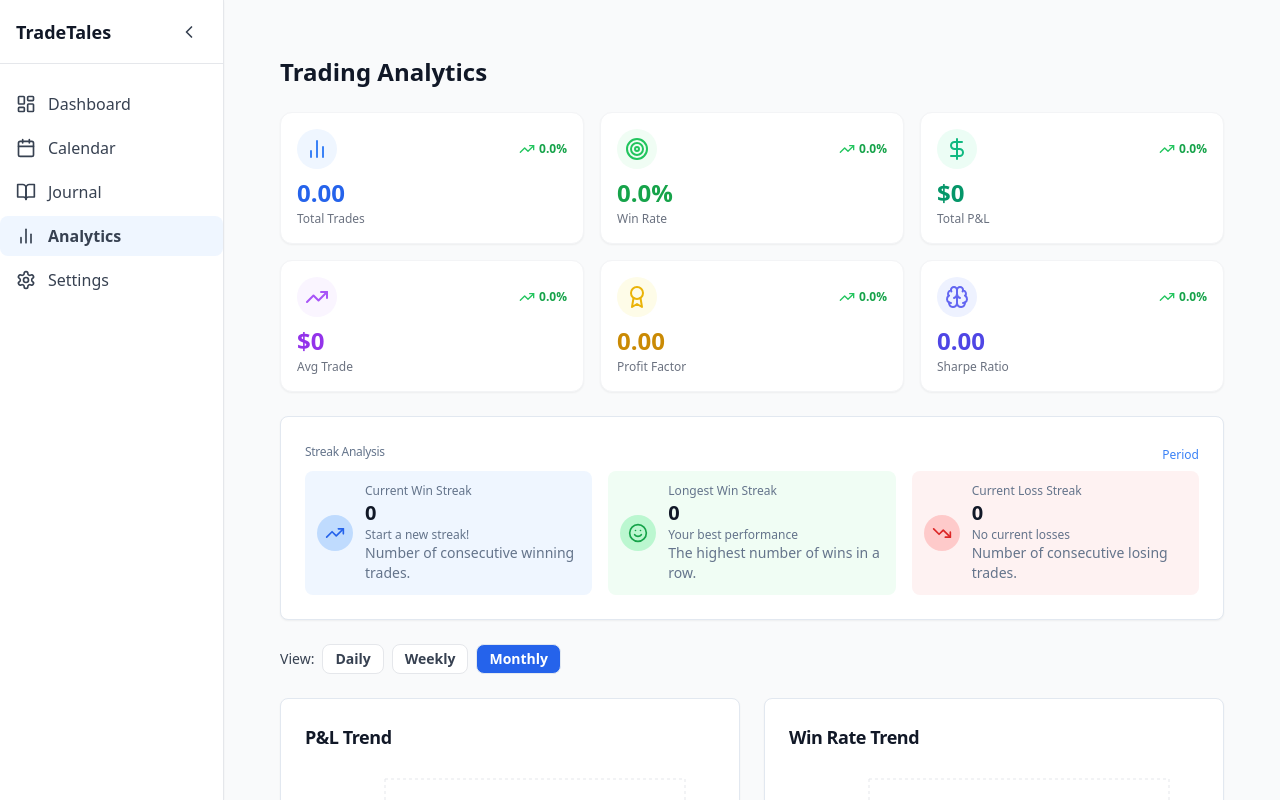
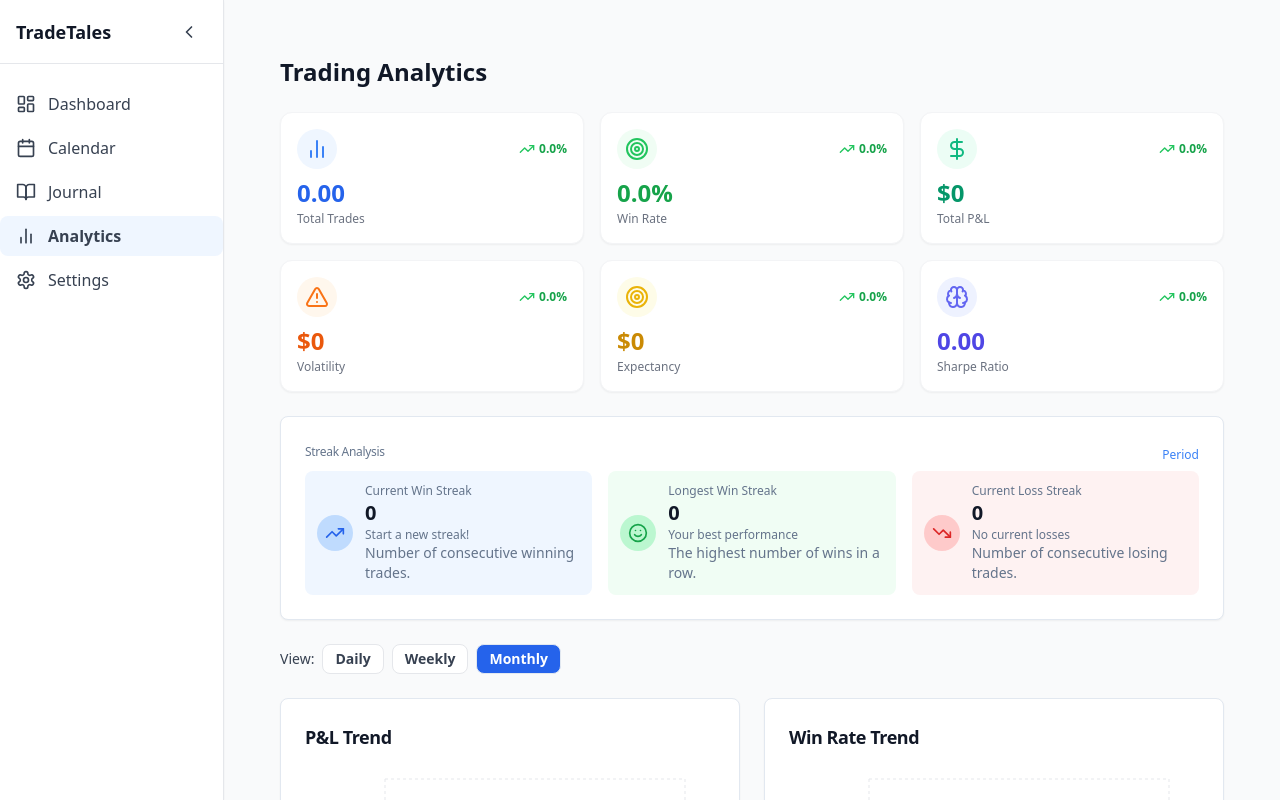
Before and after one commit to princhprays/trade-tales, a React (Vite) app: page / in a window 1280 px wide. Both pictures are taken after a click on the button "Analytics". Built offline with nearby package versions, Linux system fonts and the light colour scheme.

Commit message:
Enhance Analytics: Replace Profit Factor with Expectancy, fix P&L color coding, add Volatility metric, and improve performance score calculations

```diff
--- a/src/components/Analytics.tsx
+++ b/src/components/Analytics.tsx
@@ -273,7 +273,7 @@ function SetupPerformanceTable({ entries }: { entries: TradeEntry[] }) {
                   <span className={`inline-block px-3 py-1 rounded-full text-xs font-semibold ${s.winRate >= 60 ? 'bg-green-100 text-green-700' : 'bg-red-100 text-red-700'}`}>{Math.round(s.winRate)}%</span>
                 </td>
                 <td className="py-3 px-4 text-center text-gray-900 dark:text-white">${Math.round(s.avgPnL).toLocaleString()}</td>
-                <td className="py-3 px-4 text-center font-semibold text-green-600">${Math.round(s.totalPnL).toLocaleString()}</td>
+                <td className={`py-3 px-4 text-center font-semibold ${s.totalPnL >= 0 ? 'text-green-600' : 'text-red-600'}`}>${Math.round(s.totalPnL).toLocaleString()}</td>
               </tr>
             ))}
           </tbody>
@@ -327,7 +327,7 @@ function AdvancedMetricsCards({ entries }: { entries: TradeEntry[] }) {
       <Card className="transition-shadow hover:shadow-lg">
         <CardHeader className="flex flex-row items-center justify-between pb-2">
           <CardTitle className="text-xs font-medium text-muted-foreground">Expectancy</CardTitle>
-          <Target className="w-4 h-4 text-green-500" />
+          <Target className="w-4 h-4 text-yellow-500" />
         </CardHeader>
         <CardContent>
           <div className="text-2xl font-bold text-gray-900 dark:text-white">
@@ -566,25 +566,25 @@ function AnalyticsSummaryCards({ entries }: { entries: TradeEntry[] }) {
       isPercent: false,
     },
     {
-      key: 'avgTrade',
-      label: 'Avg Trade',
-      icon: <TrendingUp className="w-6 h-6 text-purple-500" />, // purple
-      value: entries.length > 0 ? entries.reduce((sum, e) => sum + e.pnl, 0) / entries.length : 0,
-      prev: lastMonthEntries.length > 0 ? lastMonthEntries.reduce((sum, e) => sum + e.pnl, 0) / lastMonthEntries.length : 0,
-      color: 'text-purple-600',
-      bg: 'bg-purple-50',
+      key: 'volatility',
+      label: 'Volatility',
+      icon: <AlertTriangle className="w-6 h-6 text-orange-500" />, // orange
+      value: calculateVolatility(entries) || 0,
+      prev: calculateVolatility(lastMonthEntries) || 0,
+      color: 'text-orange-600',
+      bg: 'bg-orange-50',
       isCurrency: true,
       isPercent: false,
     },
     {
-      key: 'profitFactor',
-      label: 'Profit Factor',
-      icon: <Award className="w-6 h-6 text-yellow-500" />, // yellow
-      value: calculateProfitFactor(entries),
-      prev: calculateProfitFactor(lastMonthEntries),
+      key: 'expectancy',
+      label: 'Expectancy',
+      icon: <Target className="w-6 h-6 text-yellow-500" />, // yellow
+      value: calculateExpectancy(entries) || 0,
+      prev: calculateExpectancy(lastMonthEntries) || 0,
       color: 'text-yellow-600',
       bg: 'bg-yellow-50',
-      isCurrency: false,
+      isCurrency: true,
       isPercent: false,
     },
     {
@@ -824,7 +824,7 @@ function CoinPerformanceTable({ entries }: { entries: TradeEntry[] }) {
                     <span className={`inline-block px-3 py-1 rounded-full text-xs font-semibold ${c.winRate >= 60 ? 'bg-green-100 text-green-700' : 'bg-red-100 text-red-700'}`}>{Math.round(c.winRate)}%</span>
                   </td>
                   <td className="py-3 px-4 text-center text-gray-900 dark:text-white">${Math.round(c.avgPnL).toLocaleString()}</td>
-                  <td className="py-3 px-4 text-center font-semibold text-green-600">${Math.round(c.totalPnL).toLocaleString()}</td>
+                  <td className={`py-3 px-4 text-center font-semibold ${c.totalPnL >= 0 ? 'text-green-600' : 'text-red-600'}`}>${Math.round(c.totalPnL).toLocaleString()}</td>
                 </tr>
               ))
             )}
--- a/src/components/Calendar.tsx
+++ b/src/components/Calendar.tsx
@@ -1,7 +1,7 @@
 import { useState, useRef, useEffect } from 'react'
 import { Card, CardContent, CardHeader, CardTitle } from '@/components/ui/card'
 import { Dialog, DialogContent, DialogHeader, DialogTitle, DialogFooter, DialogDescription } from '@/components/ui/dialog'
-import { useTradeStore } from '@/store/tradeStore'
+import { useTradeStore, type TradeEntry } from '@/store/tradeStore'
 import { format, startOfMonth, endOfMonth, eachDayOfInterval, isSameMonth, isToday, getDay } from 'date-fns'
 import { Tooltip, TooltipContent, TooltipProvider, TooltipTrigger } from '@/components/ui/tooltip'
 import { useToast } from '@/components/ui/use-toast'
@@ -50,24 +50,6 @@ interface FormErrors {
   pnl?: string
   lessons?: string
   tags?: string
-}
-
-interface TradeEntry {
-  id: string
-  date: string
-  lessons: string
-  setup: string
-  coin: string
-  pnl: number
-  outcome: 'win' | 'loss'
-  tags: string[]
-  mood: string
-  notes: string
-  images: string[]
-  lastSaved?: string
-  positionSize?: number
-  leverage?: number
-  link: string
 }
 
 interface TradeEntryForm {
```
